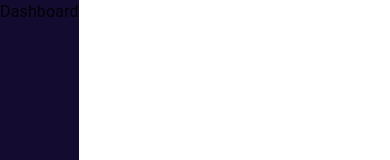
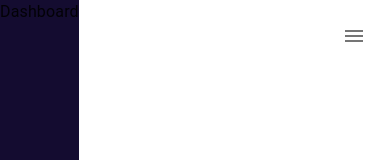
Before and after one commit to Shivyy247/chatloop, a React (Vite) app in the folder client/: page /admin/dashboard in a window 390 px wide. Shown: the top 160 px of the page. Built offline with nearby package versions, Linux system fonts and the light colour scheme.

Commit message:
feat: refactor AdminLayout component; implement Sidebar with responsive design and mobile drawer functionality

```diff
--- a/client/src/components/layout/AdminLayout.jsx
+++ b/client/src/components/layout/AdminLayout.jsx
@@ -1,24 +1,48 @@
-import { Grid } from '@mui/material'
-import React from 'react'
+import { Box, Drawer, Grid, IconButton, Stack, Typography } from "@mui/material";
+import React, { useState } from "react";
+import { Close as CloseIcon, Menu as MenuIcon } from "@mui/icons-material";
+import { useLocation } from "react-router-dom";
 
+const Sidebar = ({ w = "100%" }) => {
 
-const Sidebar = () => {
+    const location = useLocation();
+
     return (
-        <div>sidebar</div>
-    )
-}
+        <Stack width={w} direction={"column"} p={"3rem"} spacing={"3rem"} >
+            <Typography variant="h5" textTransform={"uppercase"} >CHATLOOP</Typography>
+        </Stack>
+  )
+};
 
+const AdminLayout = ({ children }) => {
+  const [isMobile, setIsMobile] = useState(false);
 
-const AdminLayout = ({children}) => {
+  const handleMobile = () => setIsMobile(!isMobile);
+  const handleClose = () => setIsMobile(false);
+
   return (
-    <div>
-      <Grid container minHeight={"100vh"}>
-        <Grid item md={4} lg={3} sx={{ display: { xs: "none", md: "block" } }}>
+    <Box>
+      <Grid container sx={{ minHeight: "100vh" }}>
+        <Box
+          sx={{
+            display: { xs: "block", md: "none" },
+            position: "fixed",
+            right: 16,
+            top: 16,
+            zIndex: 1300,
+          }}
+        >
+          <IconButton onClick={handleMobile}>
+            {isMobile ? <CloseIcon /> : <MenuIcon />}
+          </IconButton>
+        </Box>
+
+        <Grid md={4} lg={3} sx={{ display: { xs: "none", md: "block" } }}>
           <Sidebar />
         </Grid>
+
         <Grid
-                  item
-                  xs={12}
+          xs={12}
           md={8}
           lg={9}
           sx={{
@@ -27,9 +51,13 @@ const AdminLayout = ({children}) => {
         >
           {children}
         </Grid>
+
+        <Drawer open={isMobile} onClose={handleClose}>
+          <Sidebar w="50vw" />
+        </Drawer>
       </Grid>
-    </div>
+    </Box>
   );
-}
+};
 
-export default AdminLayout
+export default AdminLayout;
```
